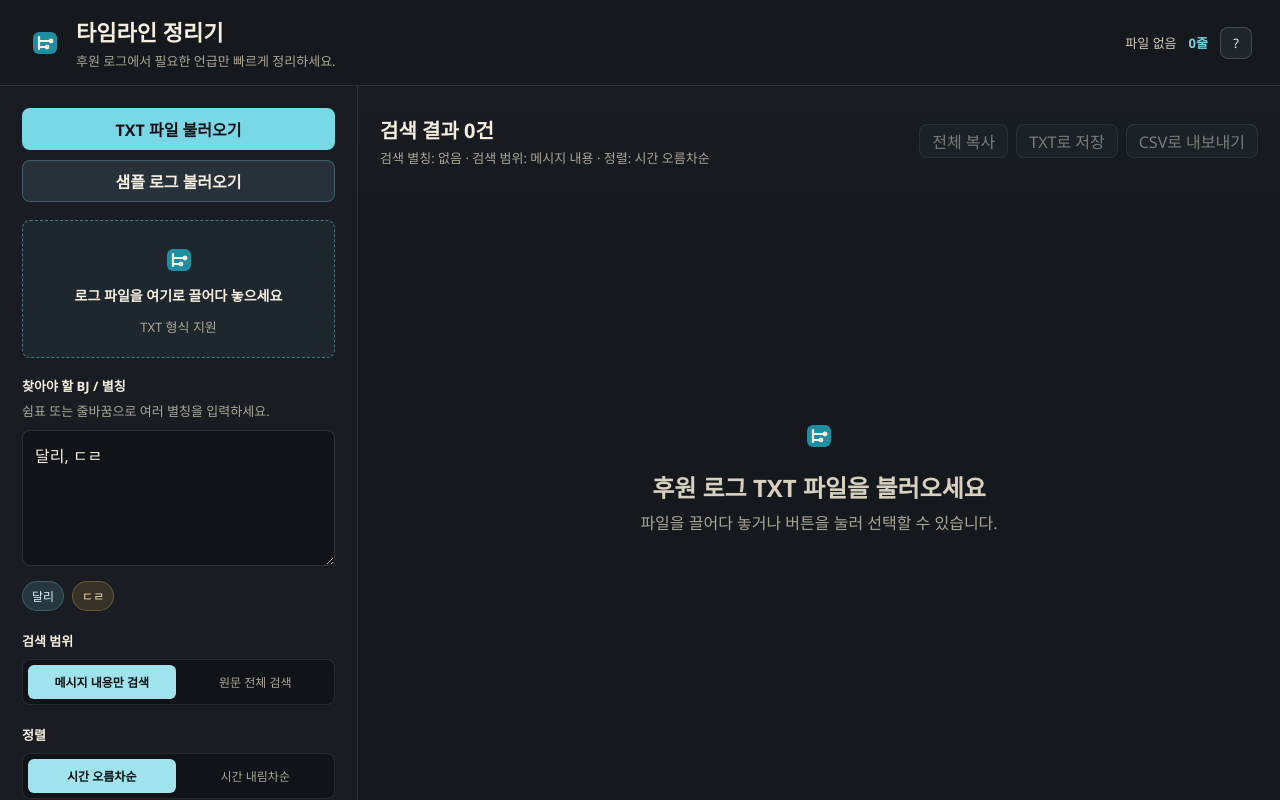
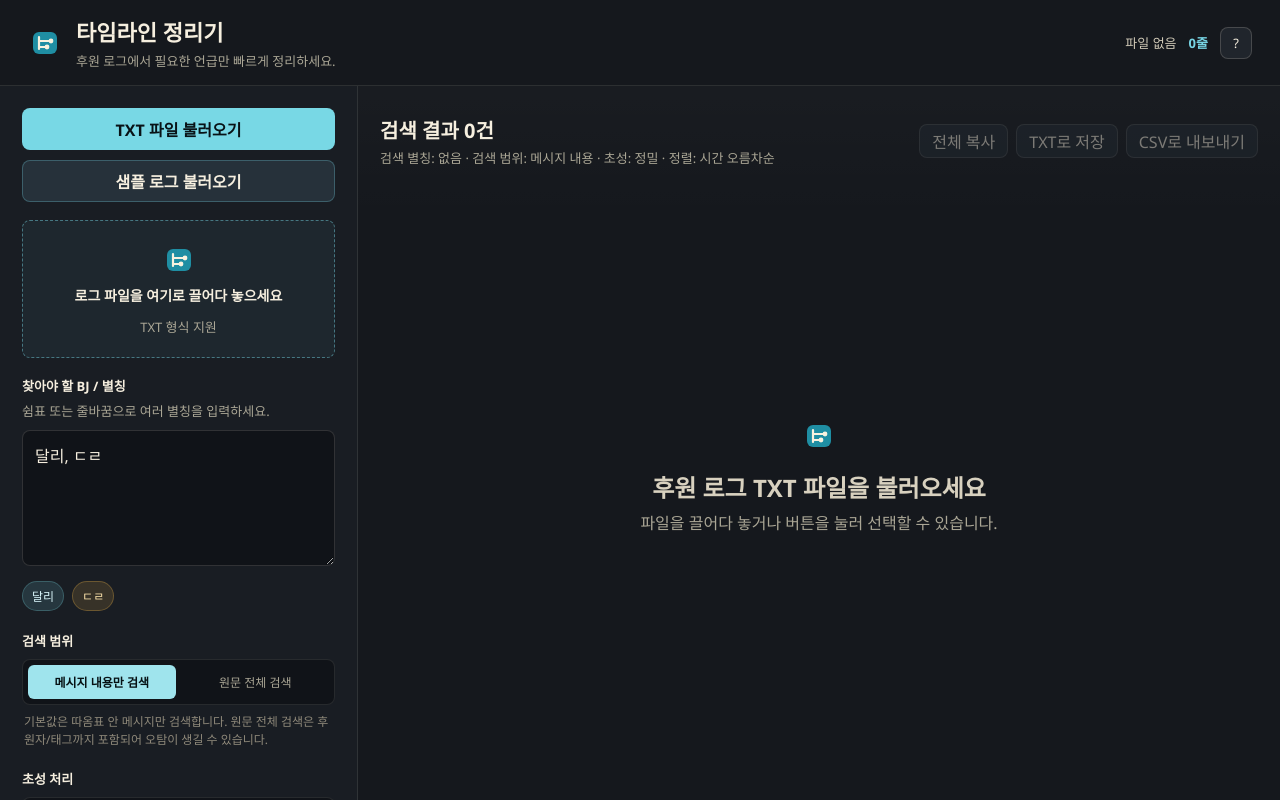
Before and after one commit to hmviewer/bj-txt, a React (Vite) app: page / in a window 1280 px wide. Built offline with nearby package versions, Linux system fonts and the light colour scheme.

Commit message:
Tighten initial search matching

```diff
--- a/package.json
+++ b/package.json
@@ -1,6 +1,6 @@
 {
   "name": "timeline-organizer",
-  "version": "1.0.1",
+  "version": "1.0.2",
   "description": "별풍선/후원 로그 TXT 파일에서 BJ 언급 타임라인을 정리하는 Windows/macOS 데스크톱 앱",
   "main": "out/main/main.js",
   "author": "Codex",
--- a/src/App.tsx
+++ b/src/App.tsx
@@ -1,5 +1,5 @@
 import { useMemo, useState } from "react";
-import type { ParsedLogLine, SearchResult, SearchScope, SearchTerm, SortOrder } from "@/types/log";
+import type { InitialMatchMode, ParsedLogLine, SearchResult, SearchScope, SearchTerm, SortOrder } from "@/types/log";
 import { parseLogText } from "@/features/logParser/logParser";
 import { parseSearchTerms, searchLogs } from "@/features/search/searchEngine";
 import { SAMPLE_LOG } from "@/features/sample/sampleLog";
@@ -26,6 +26,7 @@ export const App = () => {
   const [loadedFile, setLoadedFile] = useState<LoadedFile | null>(null);
   const [query, setQuery] = useState("달리, ㄷㄹ");
   const [scope, setScope] = useState<SearchScope>("message");
+  const [initialMatchMode, setInitialMatchMode] = useState<InitialMatchMode>("guarded");
   const [sortOrder, setSortOrder] = useState<SortOrder>("asc");
   const [results, setResults] = useState<SearchResult[]>([]);
   const [lastTerms, setLastTerms] = useState<SearchTerm[]>([]);
@@ -88,7 +89,12 @@ export const App = () => {
       setError("검색할 BJ 이름이나 별칭을 입력하세요.");
       return;
     }
-    const found = searchLogs(loadedFile.lines, terms, scope, sortOrder);
+    const onlyInitialTerms = terms.every((term) => term.isInitial);
+    if (initialMatchMode === "guarded" && onlyInitialTerms) {
+      setError("정밀 초성 모드에서는 실제 별칭도 함께 입력하세요. 예: 달리, ㄷㄹ");
+      return;
+    }
+    const found = searchLogs(loadedFile.lines, terms, scope, sortOrder, { initialMatchMode });
     setResults(found);
     setSelected(found[0] ?? null);
     setLastTerms(terms);
@@ -191,6 +197,20 @@ export const App = () => {
               <button className={scope === "message" ? "active" : ""} onClick={() => setScope("message")}>메시지 내용만 검색</button>
               <button className={scope === "full" ? "active" : ""} onClick={() => setScope("full")}>원문 전체 검색</button>
             </div>
+            <p className="optionHint">
+              기본값은 따옴표 안 메시지만 검색합니다. 원문 전체 검색은 후원자/태그까지 포함되어 오탐이 생길 수 있습니다.
+            </p>
+          </section>
+
+          <section className="segmented">
+            <span>초성 처리</span>
+            <div>
+              <button className={initialMatchMode === "guarded" ? "active" : ""} onClick={() => setInitialMatchMode("guarded")}>정밀 초성</button>
+              <button className={initialMatchMode === "candidate" ? "active" : ""} onClick={() => setInitialMatchMode("candidate")}>초성 후보</button>
+            </div>
+            <p className="optionHint">
+              정밀 초성은 `달리, ㄷㄹ`처럼 실제 별칭과 초성을 함께 입력할 때 초성만 맞는 관련 없는 메시지를 제외합니다.
+            </p>
           </section>
 
           <section className="segmented">
@@ -218,7 +238,7 @@ export const App = () => {
             <div>
               <h2>검색 결과 {results.length.toLocaleString()}건</h2>
               <p>
-                검색 별칭: {lastTerms.length ? lastTerms.map((term) => term.raw).join(", ") : "없음"} · 검색 범위: {scope === "message" ? "메시지 내용" : "원문 전체"} · 정렬: {sortOrder === "asc" ? "시간 오름차순" : "시간 내림차순"}
+                검색 별칭: {lastTerms.length ? lastTerms.map((term) => term.raw).join(", ") : "없음"} · 검색 범위: {scope === "message" ? "메시지 내용" : "원문 전체"} · 초성: {initialMatchMode === "guarded" ? "정밀" : "후보"} · 정렬: {sortOrder === "asc" ? "시간 오름차순" : "시간 내림차순"}
               </p>
             </div>
             <div className="actionButtons">
--- a/src/features/search/searchEngine.ts
+++ b/src/features/search/searchEngine.ts
@@ -1,5 +1,9 @@
-import type { MatchLabel, ParsedLogLine, SearchResult, SearchScope, SearchTerm, SortOrder } from "@/types/log";
+import type { InitialMatchMode, MatchLabel, ParsedLogLine, SearchResult, SearchScope, SearchTerm, SortOrder } from "@/types/log";
 import { isInitialSearchTerm, toChoseongText } from "./choseong";
+
+type SearchOptions = {
+  initialMatchMode?: InitialMatchMode;
+};
 
 export const parseSearchTerms = (input: string): SearchTerm[] => {
   const seen = new Set<string>();
@@ -25,9 +29,13 @@ export const searchLogs = (
   lines: ParsedLogLine[],
   terms: SearchTerm[],
   scope: SearchScope,
-  sortOrder: SortOrder
+  sortOrder: SortOrder,
+  options: SearchOptions = {}
 ): SearchResult[] => {
   if (terms.length === 0) return [];
+
+  const initialMatchMode = options.initialMatchMode ?? "candidate";
+  const hasTextTerm = terms.some((term) => !term.isInitial);
 
   const results = lines.flatMap((line) => {
     const target = scope === "message" ? line.message : line.raw;
@@ -35,7 +43,7 @@ export const searchLogs = (
 
     const normalizedTarget = target.toLocaleLowerCase("ko-KR");
     const targetInitials = toChoseongText(target);
-    const matches = terms.flatMap<MatchLabel>((term) => {
+    const allMatches = terms.flatMap<MatchLabel>((term) => {
       const matchedByText = normalizedTarget.includes(term.normalized);
       const matchedByInitial = term.isInitial && targetInitials.includes(term.raw);
 
@@ -46,6 +54,9 @@ export const searchLogs = (
       if (matchedByInitial) return [{ term: term.raw, type: "initial" as const }];
       return [];
     });
+    const hasTextMatch = allMatches.some((match) => match.type === "text");
+    const hasOnlyGuardedInitialMatch = initialMatchMode === "guarded" && hasTextTerm && !hasTextMatch;
+    const matches = hasOnlyGuardedInitialMatch ? [] : allMatches;
 
     if (matches.length === 0) return [];
     return [{ ...line, matches }];
--- a/src/styles/app.css
+++ b/src/styles/app.css
@@ -213,6 +213,13 @@ textarea:focus {
   font-weight: 760;
 }
 
+.optionHint {
+  margin: 8px 2px 0;
+  color: #8f897a;
+  font-size: 12px;
+  line-height: 1.48;
+}
+
 .recentBox h2 {
   margin: 0 0 8px;
 }
--- a/src/types/log.ts
+++ b/src/types/log.ts
@@ -12,6 +12,7 @@ export type ParsedLogLine = {
 
 export type SearchScope = "message" | "full";
 export type SortOrder = "asc" | "desc";
+export type InitialMatchMode = "guarded" | "candidate";
 
 export type SearchTerm = {
   raw: string;
--- a/website/index.html
+++ b/website/index.html
@@ -128,15 +128,15 @@
         <div class="downloadActions">
           <a
             class="primaryAction"
-            href="https://github.com/hmviewer/bj-txt/releases/download/v1.0.1/-.-1.0.1-x64.exe"
+            href="https://github.com/hmviewer/bj-txt/releases/download/v1.0.2/-.-1.0.2-x64.exe"
           >Windows 설치 파일 다운로드</a>
           <a
             class="secondaryAction"
-            href="https://github.com/hmviewer/bj-txt/releases/download/v1.0.1/-.-1.0.1-mac-arm64.dmg"
+            href="https://github.com/hmviewer/bj-txt/releases/download/v1.0.2/-.-1.0.2-mac-arm64.dmg"
           >macOS DMG 다운로드</a>
           <a
             class="releaseLink"
-            href="https://github.com/hmviewer/bj-txt/releases/tag/v1.0.1"
+            href="https://github.com/hmviewer/bj-txt/releases/tag/v1.0.2"
           >GitHub Release에서 전체 파일 보기</a>
         </div>
       </section>
```
Also changed, not shown: 2 other files (tests, documents, lock files or other folders).
